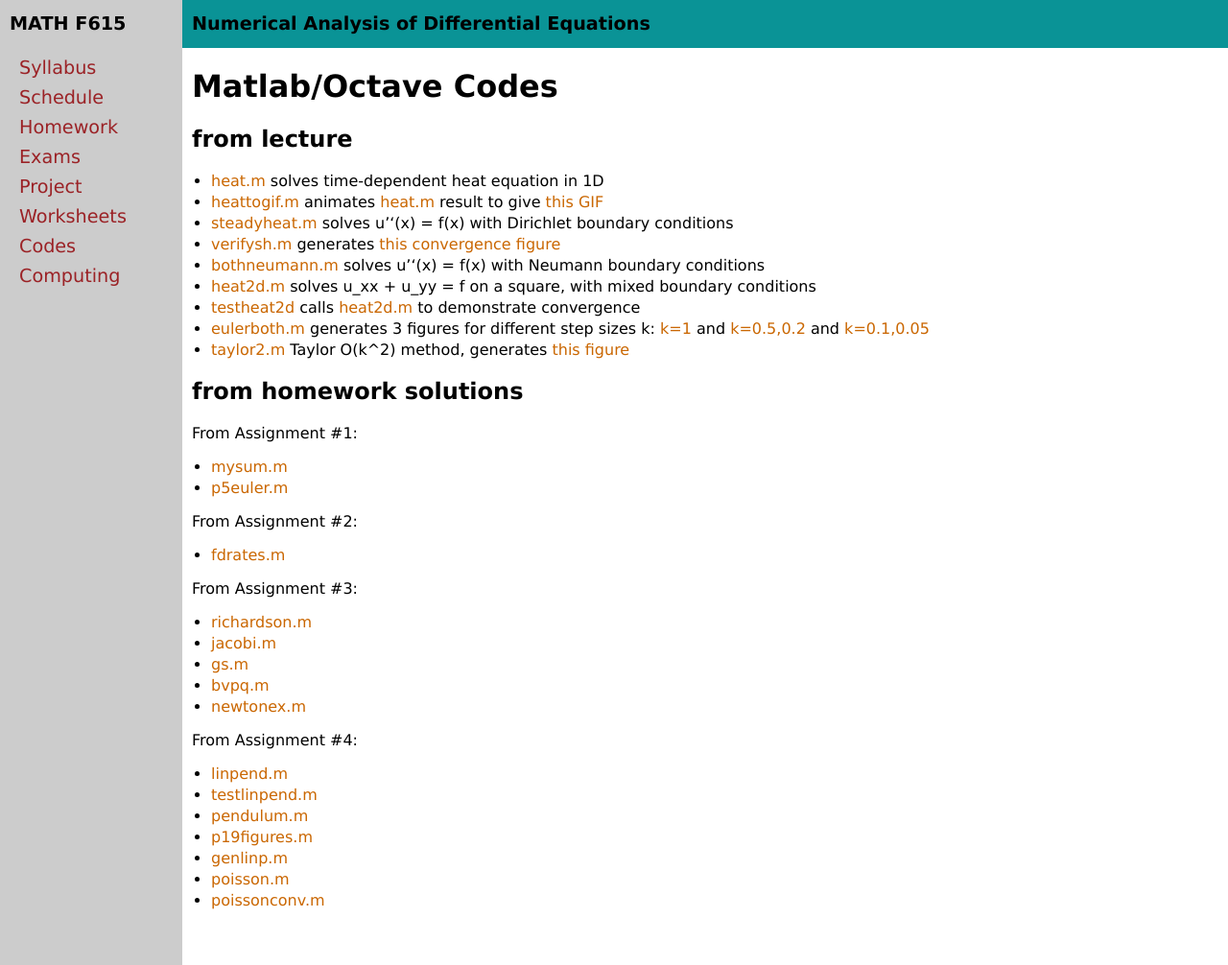
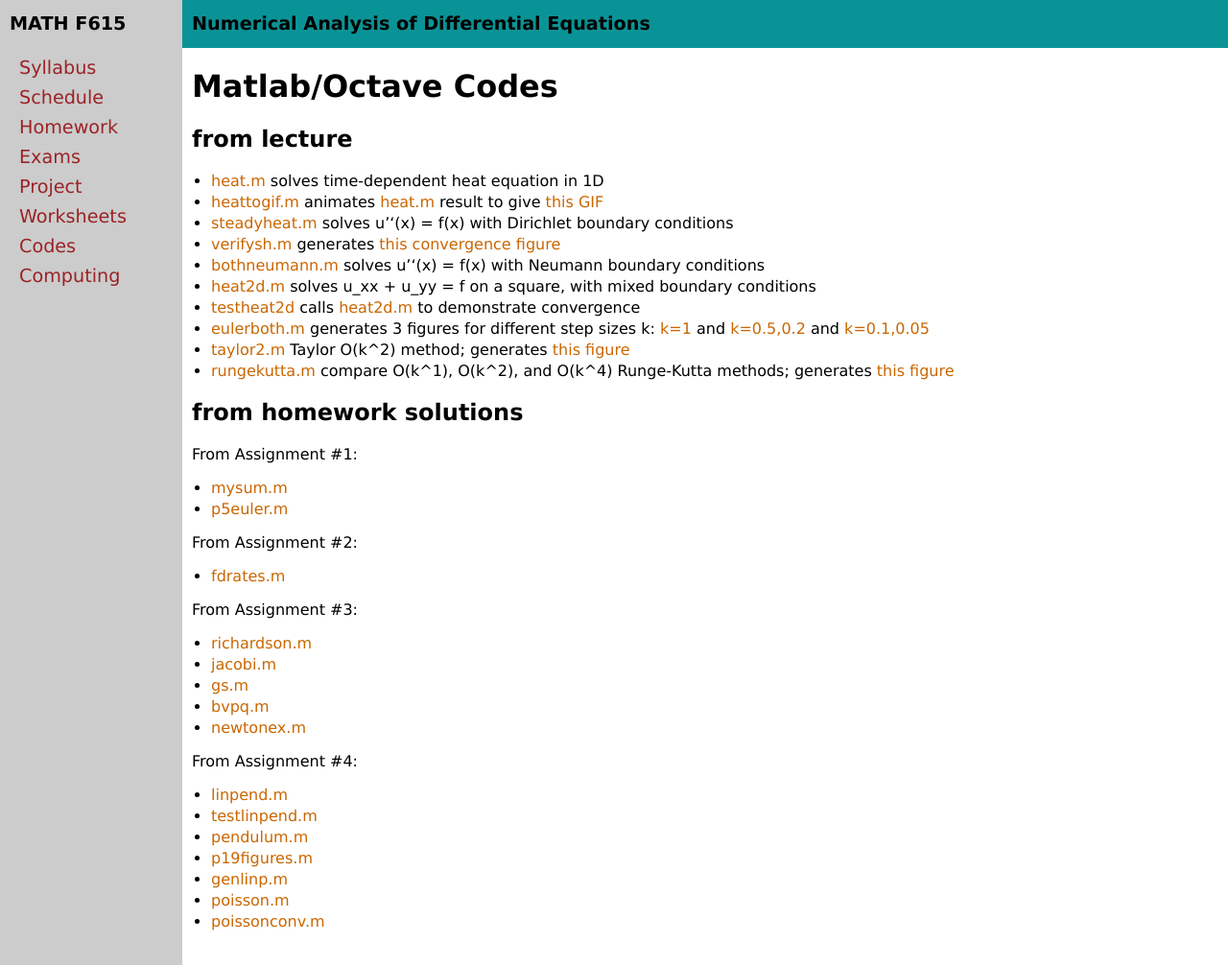
Before and after one commit to bueler/nade, a Jekyll site: the page built from codes.md, in a window 1280 px wide and 1006 px high. Shown: the whole window at 96% size. Built offline with Jekyll 4.4.1, drawn with Linux system fonts in a browser that asks for light colours.

Commit message:
demo for Runge-Kutta methods

```diff
--- a/codes.md
+++ b/codes.md
@@ -15,7 +15,8 @@ title: Matlab/Octave Codes
   * [heat2d.m](assets/codes/heat2d.m) solves u_xx + u_yy = f on a square, with mixed boundary conditions
   * [testheat2d](assets/codes/testheat2d.m) calls [heat2d.m](assets/codes/heat2d.m) to demonstrate convergence
   * [eulerboth.m](assets/codes/eulerboth.m) generates 3 figures for different step sizes k: [k=1](assets/codes/figs/eulerbothone.png) and [k=0.5,0.2](assets/codes/figs/eulerbothsmaller.png) and [k=0.1,0.05](assets/codes/figs/eulerbothgood.png)
-  * [taylor2.m](assets/codes/taylor2.m) Taylor O(k^2) method, generates [this figure](assets/codes/figs/taylor2.png)
+  * [taylor2.m](assets/codes/taylor2.m) Taylor O(k^2) method; generates [this figure](assets/codes/figs/taylor2.png)
+  * [rungekutta.m](assets/codes/rungekutta.m) compare O(k^1), O(k^2), and O(k^4) Runge-Kutta methods; generates [this figure](assets/codes/figs/rungekutta.png)
 
 ## from homework solutions
 
```
Also changed, not shown: assets/codes/figs/rungekutta.png (added), 1 other file.
